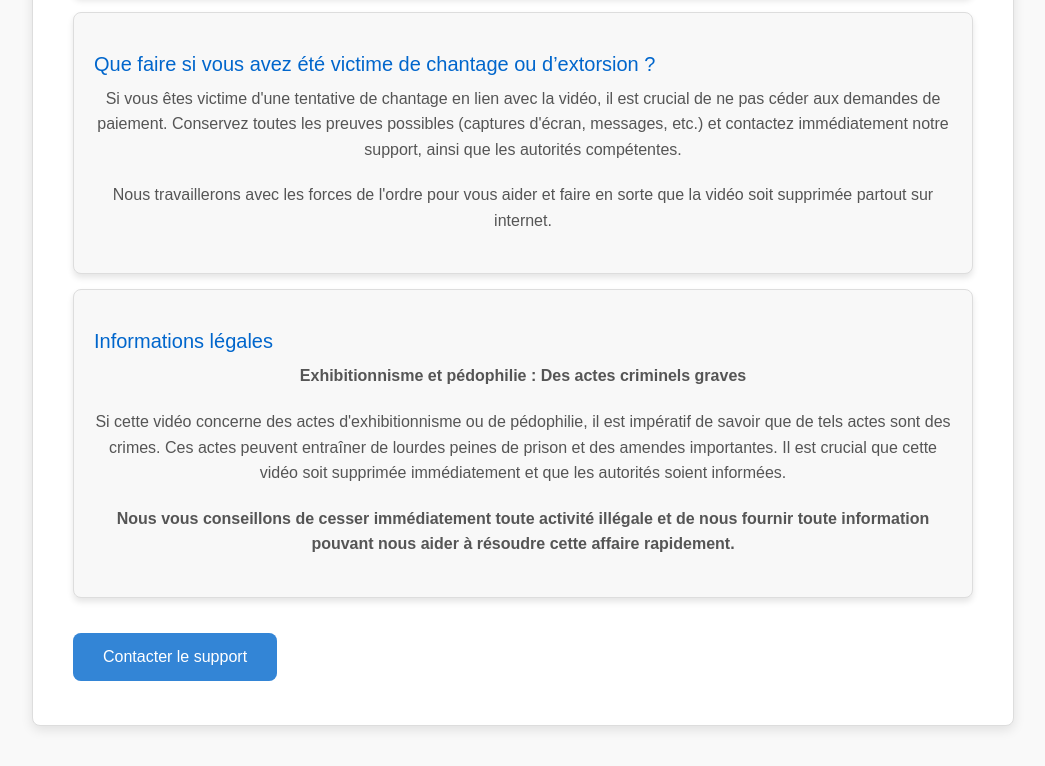
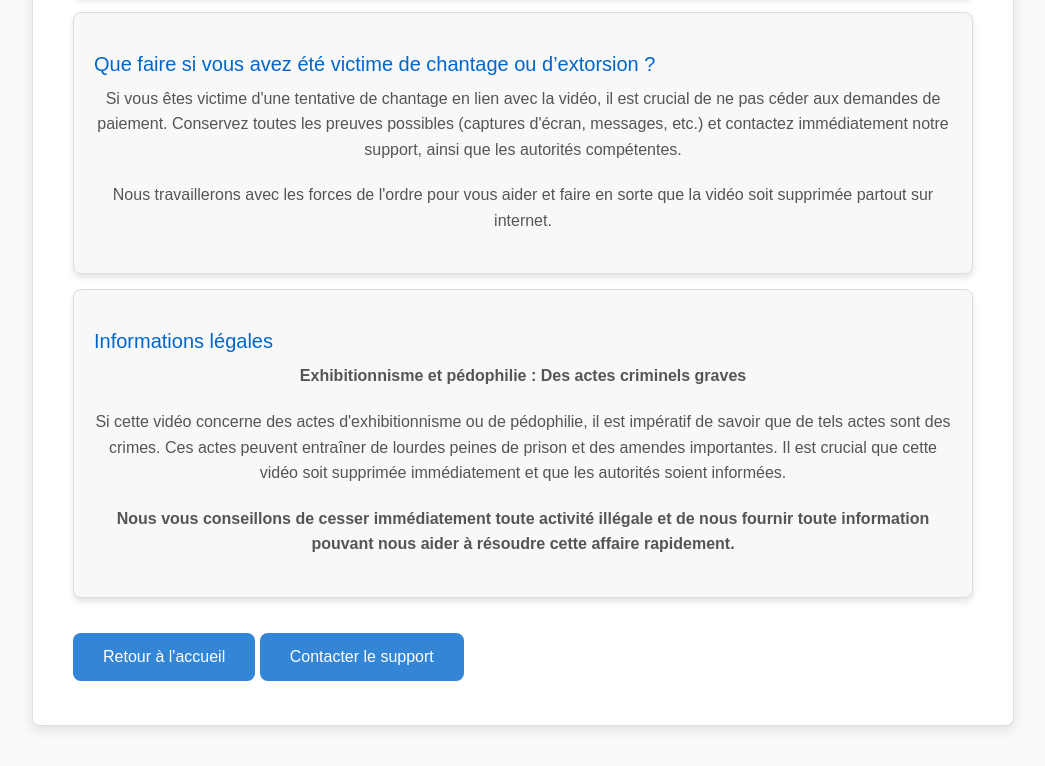
Before and after one commit to Daunald/video, a plain HTML site: page faq.html in a window 1280 px wide. Shown: the part 1530-2296 px from the top of the page, without its empty margins (117-1162 px from the left). Drawn offline with Linux system fonts and the light colour scheme.

Commit message:
Update faq.html

```diff
--- a/faq.html
+++ b/faq.html
@@ -145,8 +145,6 @@
         <div class="logo">DAILYMOTION</div>
         <h2>Foire aux questions (FAQ)</h2>
 
-
-
         <!-- Important message -->
         <div class="important-message">
             <p><strong>Important : Nous avons détecté une vidéo sur notre plateforme qui se trouve dans la catégorie "vidéos pour enfants" mais qui ne respecte pas nos politiques. Cette vidéo contient du contenu inapproprié et peut enfreindre des lois sur la protection des mineurs. Nous vous contactons pour vous aider à la supprimer le plus rapidement possible.</strong></p>
@@ -204,8 +202,10 @@
             <p><strong>Nous vous conseillons de cesser immédiatement toute activité illégale et de nous fournir toute information pouvant nous aider à résoudre cette affaire rapidement.</strong></p>
         </div>
 
+        <!-- Button to go back to the homepage -->
+        <a href="index.html" class="button">Retour à l'accueil</a>
 
-        <a href="mailto:support@dailymotion.com" class="button">Contacter le support</a>
+        <a href="mailto:support@dailymotions.fr" class="button">Contacter le support</a>
     </div>
 </body>
 </html>
```
